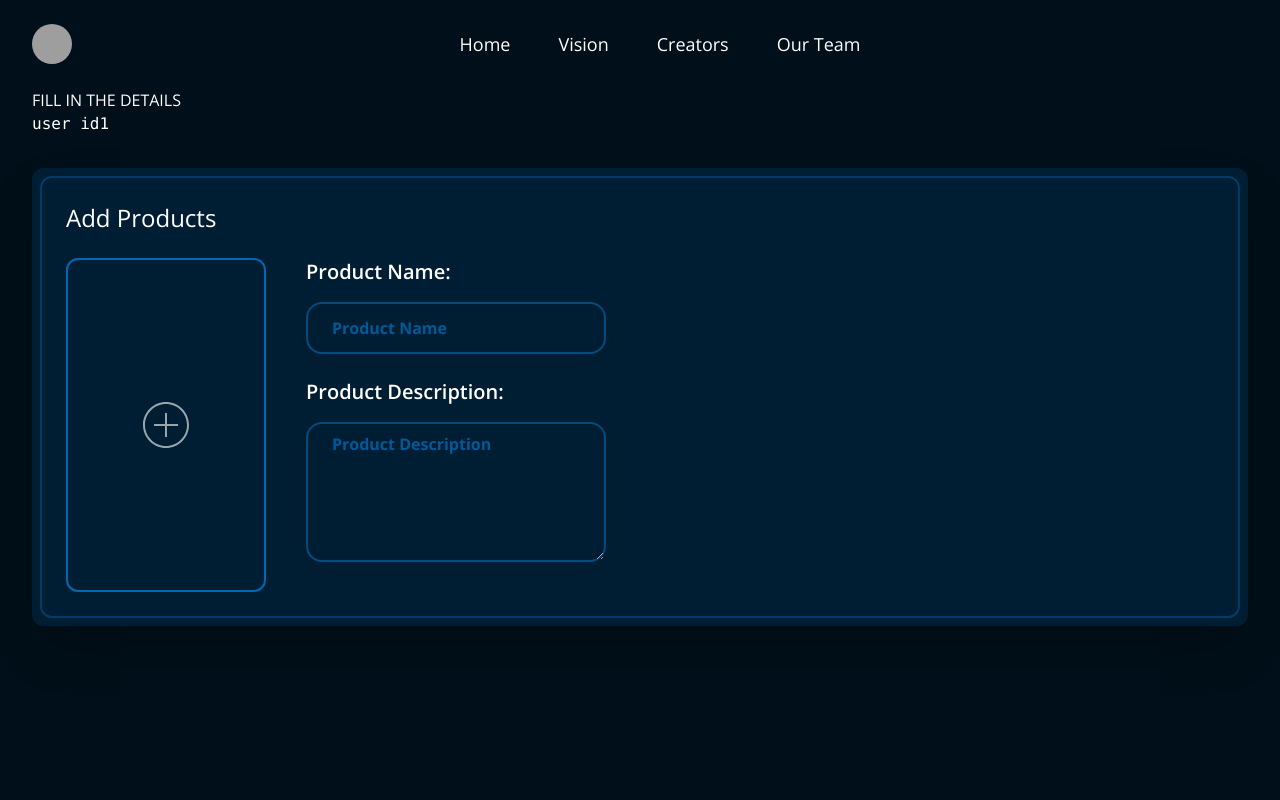
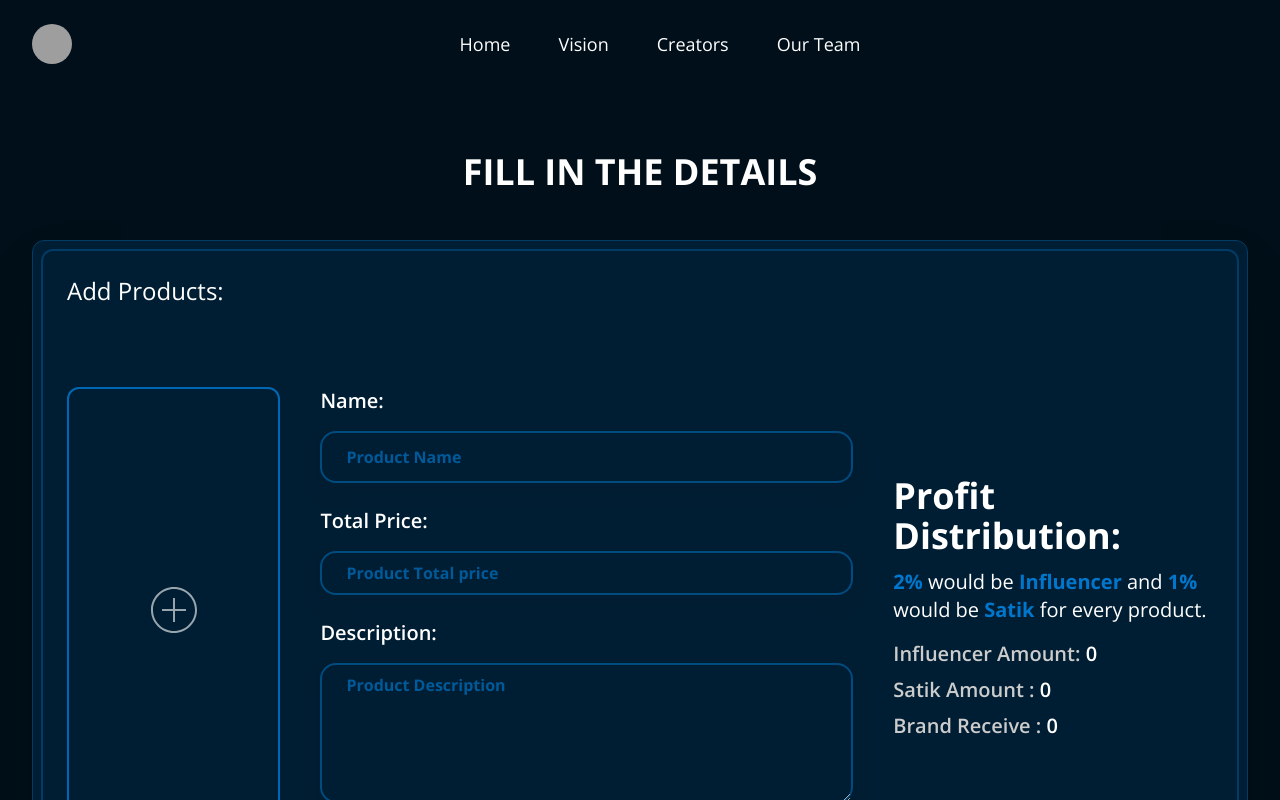
Before and after one commit to surajbeston/satik, a Vue app in the folder app/: page /contract/1 in a window 1280 px wide. Shown: the top 800 px of the page. Built offline with nearby package versions, Linux system fonts and the light colour scheme; grey boxes are pictures that could not be loaded; a web font is replaced by a local one.

Commit message:
contract product page added

```diff
--- a/app/src/components/ContractPage/productDetail.vue
+++ b/app/src/components/ContractPage/productDetail.vue
@@ -1,7 +1,7 @@
 <template>
   <div class="flex gap-10">
     <div
-      class="border-2 border-primary-30 w-[200px] cursor-pointer rounded-xl relative overflow-hidden"
+      class="border-2 border-primary-30 w-[20%] cursor-pointer rounded-xl relative overflow-hidden"
     >
       <div class="w-full h-full" v-if="!productImage">
         <input
@@ -33,35 +33,84 @@
         </div>
       </div>
     </div>
-    <div>
+    <div class="w-[50%]">
       <div>
-        <label class="block pb-4 text-xl font-semibold" for="productName"
-          >Product Name:</label
+        <label class="block pb-4 text-xl font-semibold" for="productName">
+          Name:</label
         >
         <input
           v-model="produtName"
-          class="w-[300px] bg-transparent font-bold border-primary-50 shadow-[#021E32] shadow-lg border-2 rounded-2xl py-3 px-6 outline-none placeholder:text-primary-40 placeholder:font-bold"
+          class="w-full bg-transparent font-bold border-primary-50 shadow-[#021E32] shadow-lg border-2 rounded-2xl py-3 px-6 outline-none placeholder:text-primary-40 placeholder:font-bold"
           type="text"
           name="productName"
           id="productName"
           placeholder="Product Name"
         />
       </div>
+      <div class="my-6">
+        <label class="block pb-4 text-xl font-semibold" for="price">
+          Total Price:</label
+        >
+        <input
+          v-model="totalAmount"
+          class="w-full bg-transparent border-primary-50 font-bold shadow-[#021E32] shadow-lg border-2 rounded-2xl py-2 px-6 outline-none placeholder:text-primary-40 placeholder:font-bold"
+          type="number"
+          name="price"
+          id="price"
+          placeholder="Product Total price"
+        />
+      </div>
 
       <div class="my-6">
-        <label class="block pb-4 text-xl font-semibold" for="productDescription"
-          >Product Description:</label
+        <label
+          class="block pb-4 text-xl font-semibold"
+          for="productDescription"
+        >
+          Description:</label
         >
         <textarea
           v-model="productDescription"
           cols="30"
           rows="5"
-          class="w-[300px] bg-transparent border-primary-50 font-bold shadow-[#021E32] shadow-lg border-2 rounded-2xl py-2 px-6 outline-none placeholder:text-primary-40 placeholder:font-bold"
+          class="w-full bg-transparent border-primary-50 font-bold shadow-[#021E32] shadow-lg border-2 rounded-2xl py-2 px-6 outline-none placeholder:text-primary-40 placeholder:font-bold"
           type="text"
-          name="productName"
-          id="productName"
+          name="productDescription"
+          id="productDescription"
           placeholder="Product Description"
         />
+      </div>
+    </div>
+    <div class="self-center w-[30%]">
+      <h2 class="text-4xl font-bold">Profit Distribution:</h2>
+      <p class="text-xl py-3">
+        <span class="text-primary-20 font-bold">2%</span> would be
+        <span class="text-primary-20 font-bold">Influencer</span>
+        and <span class="text-primary-20 font-bold">1%</span> would be<span
+          class="text-primary-20 font-bold"
+        >
+          Satik</span
+        >
+        for every product.
+      </p>
+      <div>
+        <h3 class="font-semibold text-neutral-20 text-xl py-1">
+          Influencer Amount:
+          <span class="text-neutral-0">{{ totalAmount * 0.02 }}</span>
+        </h3>
+      </div>
+      <div>
+        <h3 class="font-semibold text-xl py-1 text-neutral-20">
+          Satik Amount :
+          <span class="text-neutral-0">{{ totalAmount * 0.01 }}</span>
+        </h3>
+      </div>
+      <div>
+        <h3 class="font-semibold text-xl py-1 text-neutral-20">
+          Brand Receive :
+          <span class="text-neutral-0">{{
+            totalAmount - totalAmount * 0.02 - totalAmount * 0.01
+          }}</span>
+        </h3>
       </div>
     </div>
   </div>
@@ -72,6 +121,7 @@ import { ref } from "vue";
 
 const productImage = ref(null);
 const produtName = ref("");
+const totalAmount = ref("");
 const productDescription = ref("");
 
 const onFileSelected = (event) => {
--- a/app/src/pages/ContractPage.vue
+++ b/app/src/pages/ContractPage.vue
@@ -1,27 +1,41 @@
 <template>
-  <div>
-    <!-- creator card -->
-    <!-- <div class="flex gap-8 bg-primary-70 rounded-lg px-6 py-2">
-        <div class="overflow-hidden">
-          <img
-            class="w-[100px] h-[100px] rounded-full"
-            src="../assets/images/creator.jpg"
-            alt="creator"
-          />
-        </div>
-        <div>
-          <h2>Suraj Bahadur Jha</h2>
-          <p>Contract</p>
-        </div>
-      </div> -->
+  <div class="py-16">
     <div>
-      <h1>FILL IN THE DETAILS</h1>
-      <pre>user id{{ $route.params.id }}</pre>
-      <div class="bg-primary-80 p-2 shadow-2xl rounded-xl my-8">
-        <form action=" " class="border-2 border-primary-60 p-6 rounded-xl">
+      <h1 class="text-center text-4xl font-bold pb-4">FILL IN THE DETAILS</h1>
+
+      <div
+        class="bg-primary-80 p-2 shadow-2xl rounded-xl border border-primary-60 my-8"
+      >
+        <form
+          @submit.prevent="handleSubmit"
+          class="border-2 border-primary-60 p-6 rounded-xl"
+        >
           <div>
-            <label class="text-2xl block pb-6" for="">Add Products</label>
-            <ProductDetail />
+            <label class="text-2xl block pb-10" for="">Add Products:</label>
+            <div
+              class="py-10 border-b border-primary-40"
+              v-for="i in numberOfProducts"
+              :key="i"
+            >
+              <ProductDetail />
+            </div>
+          </div>
+          <div
+            class="w-[60%] mx-auto flex font-semibold justify-center items-center pt-8"
+          >
+            <button
+              @click="numberOfProducts++"
+              class="bg-primary-0 py-2 w-full"
+            >
+              Add Product
+            </button>
+            <button
+              @click="$router.push('/builder')"
+              type="submit"
+              class="bg-secondaryLight-20 font-semibold w-full py-2 text-center mx-auto"
+            >
+              Initiate Proposal
+            </button>
           </div>
         </form>
       </div>
@@ -30,9 +44,13 @@
 </template>
 
 <script setup>
-import Header from "../components/Header.vue";
-import Wrapper from "../components/Wrapper.vue";
+import { ref } from "vue";
 import ProductDetail from "../components/ContractPage/productDetail.vue";
+const numberOfProducts = ref(1);
+
+const handleSubmit = (form) => {
+  console.log("called");
+};
 </script>
 
 <style scoped></style>
--- a/app/src/style.css
+++ b/app/src/style.css
@@ -62,3 +62,14 @@
 body {
   font-family: "open sans", sans-serif;
 }
+/* Chrome, Safari, Edge, Opera */
+input::-webkit-outer-spin-button,
+input::-webkit-inner-spin-button {
+  -webkit-appearance: none;
+  margin: 0;
+}
+
+/* Firefox */
+input[type="number"] {
+  -moz-appearance: textfield;
+}
```
